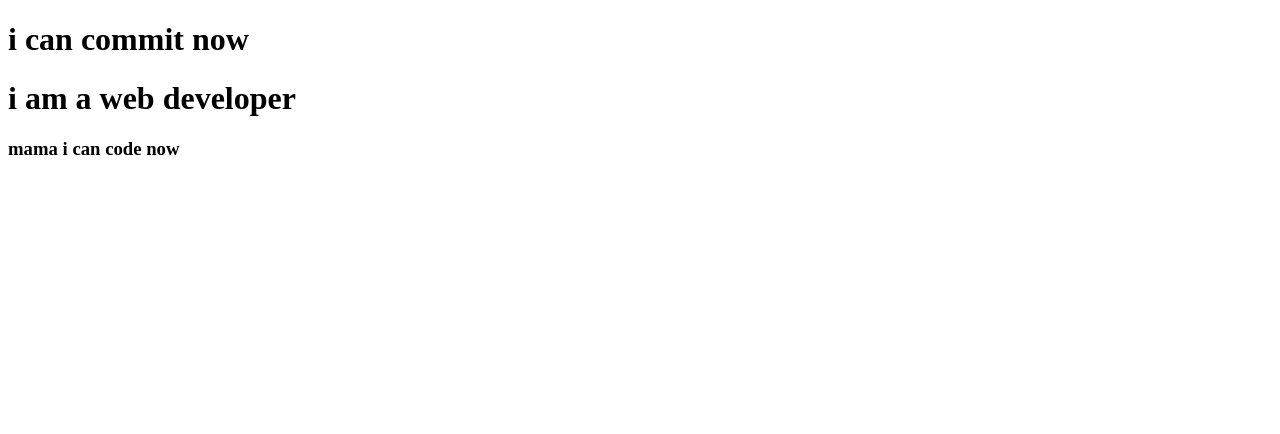
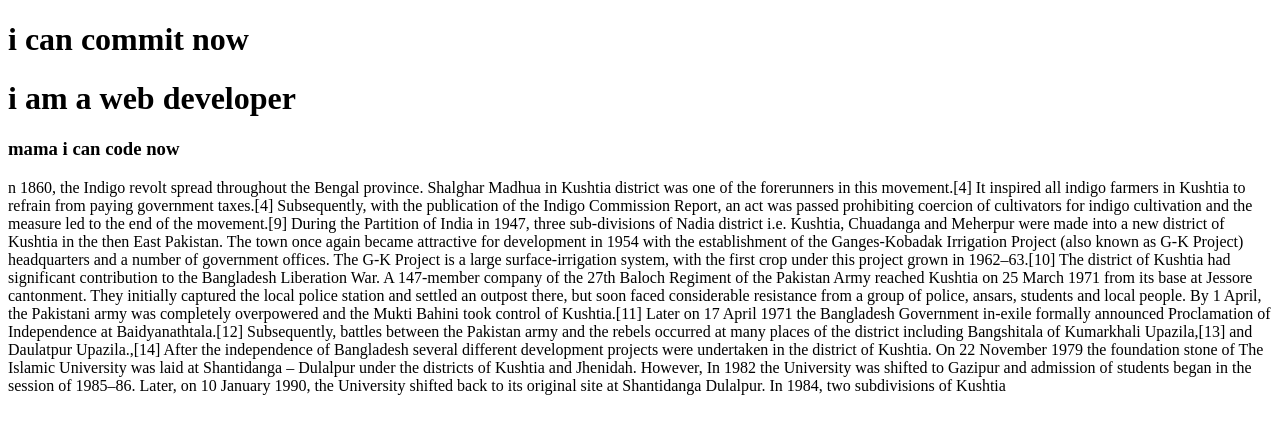
Before and after one commit to Ift4Kher/my-sceond-repo, a plain HTML site: page index.html in a window 1280 px wide. Drawn offline with Linux system fonts and the light colour scheme.

Commit message:
added paragraph

```diff
--- a/index.html
+++ b/index.html
@@ -10,5 +10,12 @@
    <h1>i can commit now</h1>
    <h1>i am a web developer</h1>
    <h3>mama i can code now</h3>
+   <p>n 1860, the Indigo revolt spread throughout the Bengal province. Shalghar Madhua in Kushtia district was one of the forerunners in this movement.[4] It inspired all indigo farmers in Kushtia to refrain from paying government taxes.[4] Subsequently, with the publication of the Indigo Commission Report, an act was passed prohibiting coercion of cultivators for indigo cultivation and the measure led to the end of the movement.[9]
+
+    During the Partition of India in 1947, three sub-divisions of Nadia district i.e. Kushtia, Chuadanga and Meherpur were made into a new district of Kushtia in the then East Pakistan. The town once again became attractive for development in 1954 with the establishment of the Ganges-Kobadak Irrigation Project (also known as G-K Project) headquarters and a number of government offices. The G-K Project is a large surface-irrigation system, with the first crop under this project grown in 1962–63.[10]
+
+    The district of Kushtia had significant contribution to the Bangladesh Liberation War. A 147-member company of the 27th Baloch Regiment of the Pakistan Army reached Kushtia on 25 March 1971 from its base at Jessore cantonment. They initially captured the local police station and settled an outpost there, but soon faced considerable resistance from a group of police, ansars, students and local people. By 1 April, the Pakistani army was completely overpowered and the Mukti Bahini took control of Kushtia.[11] Later on 17 April 1971 the Bangladesh Government in-exile formally announced Proclamation of Independence at Baidyanathtala.[12] Subsequently, battles between the Pakistan army and the rebels occurred at many places of the district including Bangshitala of Kumarkhali Upazila,[13] and Daulatpur Upazila.,[14]
+
+    After the independence of Bangladesh several different development projects were undertaken in the district of Kushtia. On 22 November 1979 the foundation stone of The Islamic University was laid at Shantidanga – Dulalpur under the districts of Kushtia and Jhenidah. However, In 1982 the University was shifted to Gazipur and admission of students began in the session of 1985–86. Later, on 10 January 1990, the University shifted back to its original site at Shantidanga Dulalpur. In 1984, two subdivisions of Kushtia</p>
 </body>
 </html>
```
